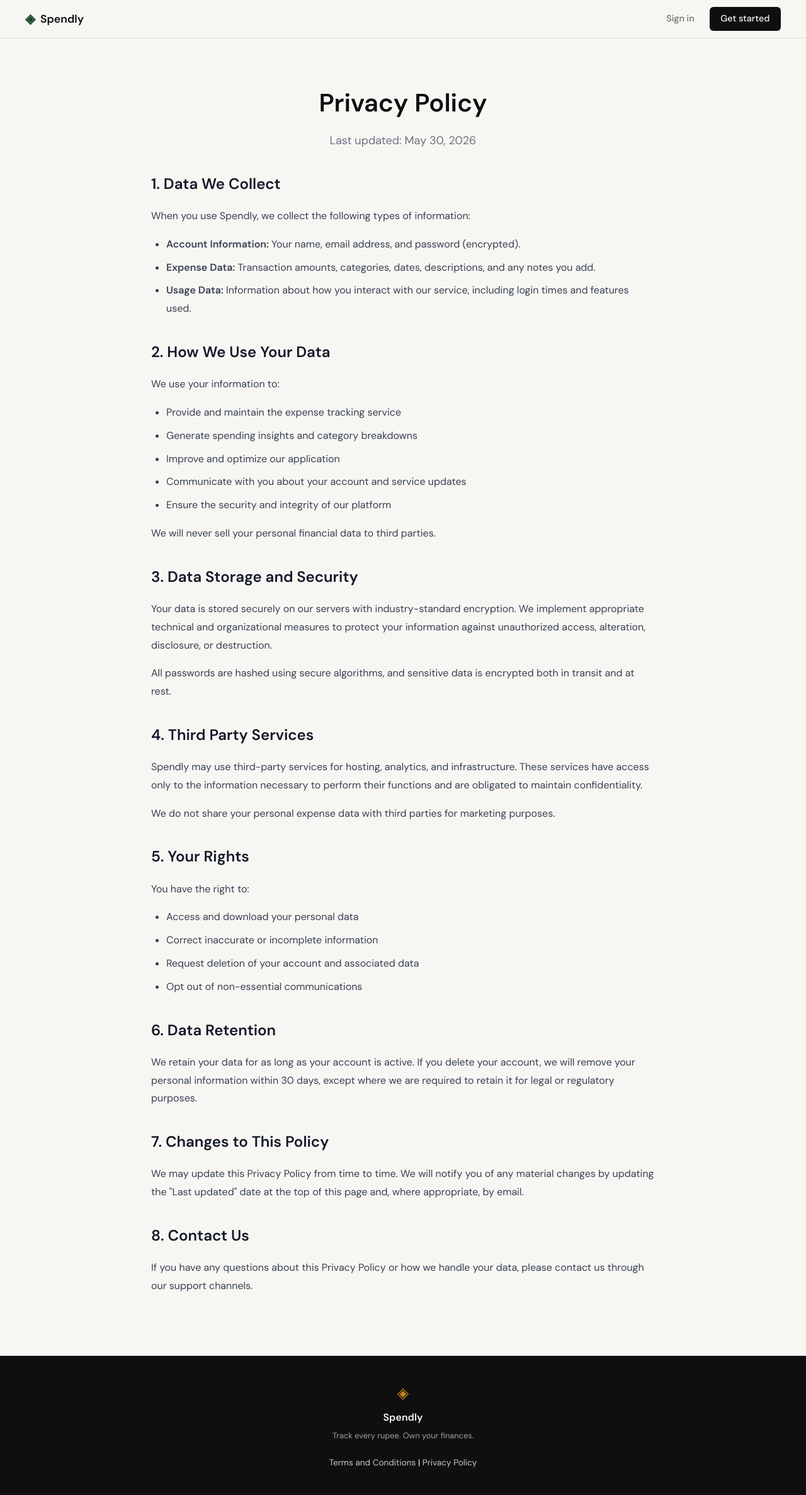
After one commit to Ayon-coder/spendly, a Flask app: page /privacy in a window 1280 px wide. The commit adds this page. Shown: the whole page at 63% size. Run offline with Flask 3, Linux system fonts and the light colour scheme.

Commit message:
See hoe it works and privacy upadated

```diff
--- a/app.py
+++ b/app.py
@@ -25,6 +25,11 @@ def login():
 @app.route("/terms")
 def terms():
     return render_template("terms.html")
+
+
+@app.route("/privacy")
+def privacy():
+    return render_template("privacy.html")
 
 
 # ------------------------------------------------------------------ #
--- a/static/css/style.css
+++ b/static/css/style.css
@@ -125,135 +125,195 @@ a { color: inherit; text-decoration: none; }
 
 .hero {
     padding: 5rem 2rem 4rem;
-    display: grid;
-    grid-template-columns: 1fr 1fr;
-    gap: 4rem;
+    display: flex;
+    flex-direction: column;
     align-items: center;
     max-width: var(--max-width);
     margin: 0 auto;
+    text-align: center;
 }
 
 .hero-badge {
-    display: inline-block;
-    background: var(--accent-light);
-    color: var(--accent);
-    font-size: 0.75rem;
-    font-weight: 600;
-    letter-spacing: 0.08em;
-    text-transform: uppercase;
-    padding: 0.35rem 0.85rem;
+    display: inline-flex;
+    align-items: center;
+    gap: 0.5rem;
+    background: #d1f4e0;
+    color: #1a472a;
+    font-size: 0.875rem;
+    font-weight: 500;
+    padding: 0.5rem 1.25rem;
     border-radius: 999px;
+    margin-bottom: 2rem;
+}
+
+.badge-dot {
+    width: 8px;
+    height: 8px;
+    background: #10b981;
+    border-radius: 50%;
+}
+
+.hero-title {
+    font-family: var(--font-body);
+    font-size: clamp(2.5rem, 5vw, 4rem);
+    line-height: 1.1;
+    font-weight: 700;
+    color: var(--ink);
     margin-bottom: 1.5rem;
 }
 
-.hero-title {
-    font-family: var(--font-display);
-    font-size: clamp(2.5rem, 5vw, 4rem);
-    line-height: 1.1;
-    letter-spacing: -0.02em;
-    color: var(--ink);
-    margin-bottom: 1.25rem;
-}
-
-.hero-title em {
-    font-style: italic;
-    color: var(--accent);
+.hero-title-accent {
+    color: #059669;
+    font-weight: 700;
 }
 
 .hero-subtitle {
-    font-size: 1.05rem;
-    color: var(--ink-muted);
-    line-height: 1.7;
-    max-width: 460px;
-    margin-bottom: 2rem;
+    font-size: 1.125rem;
+    color: #6b7280;
+    line-height: 1.6;
+    margin-bottom: 2.5rem;
 }
 
 .hero-actions {
     display: flex;
     gap: 1rem;
     align-items: center;
+    justify-content: center;
+    margin-bottom: 4rem;
+}
+
+.btn-secondary {
+    display: inline-block;
+    background: var(--ink);
+    color: var(--paper);
+    padding: 0.75rem 1.75rem;
+    border-radius: var(--radius-sm);
+    font-family: var(--font-body);
+    font-size: 0.95rem;
+    font-weight: 500;
+    cursor: pointer;
+    border: none;
+    transition: background 0.2s;
+    text-decoration: none;
+}
+
+.btn-secondary:hover {
+    background: var(--ink-soft);
 }
 
 /* ------------------------------------------------------------------ */
-/* Mock card (hero visual)                                             */
+/* Dashboard Mock (hero visual)                                        */
 /* ------------------------------------------------------------------ */
 
 .hero-visual {
+    width: 100%;
+    max-width: 1000px;
     display: flex;
     justify-content: center;
 }
 
-.mock-card {
-    background: var(--paper-card);
-    border: 1px solid var(--border);
-    border-radius: var(--radius-lg);
-    padding: 2rem;
+.dashboard-mock {
+    background: #f9fafb;
+    border: 1px solid #e5e7eb;
+    border-radius: 16px;
+    padding: 2.5rem;
     width: 100%;
-    max-width: 380px;
-    box-shadow: 0 8px 40px rgba(0,0,0,0.06);
+    box-shadow: 0 20px 60px rgba(0,0,0,0.08);
 }
 
-.mock-card-header {
+.dashboard-header {
     display: flex;
-    justify-content: space-between;
-    align-items: baseline;
-    margin-bottom: 1.75rem;
-    padding-bottom: 1.25rem;
-    border-bottom: 1px solid var(--border-soft);
+    gap: 0.5rem;
+    margin-bottom: 2rem;
 }
 
-.mock-label {
-    font-size: 0.8rem;
-    font-weight: 500;
-    color: var(--ink-muted);
-    text-transform: uppercase;
-    letter-spacing: 0.06em;
+.window-dot {
+    width: 12px;
+    height: 12px;
+    border-radius: 50%;
 }
 
-.mock-total {
-    font-family: var(--font-display);
-    font-size: 1.75rem;
+.dashboard-stats {
+    display: grid;
+    grid-template-columns: repeat(3, 1fr);
+    gap: 1.5rem;
+    margin-bottom: 2rem;
+}
+
+.stat-card {
+    background: white;
+    border: 1px solid #e5e7eb;
+    border-radius: 12px;
+    padding: 1.5rem;
+    display: flex;
+    flex-direction: column;
+    gap: 0.5rem;
+}
+
+.stat-label {
+    font-size: 0.875rem;
+    color: #9ca3af;
+    font-weight: 500;
+}
+
+.stat-value {
+    font-size: 2rem;
+    font-weight: 700;
     color: var(--ink);
 }
 
-.mock-bars { display: flex; flex-direction: column; gap: 1rem; }
-
-.mock-bar-row {
-    display: grid;
-    grid-template-columns: 80px 1fr 60px;
-    align-items: center;
-    gap: 0.75rem;
+.stat-change {
+    font-size: 0.875rem;
+    font-weight: 500;
 }
 
-.mock-cat {
-    font-size: 0.8rem;
-    font-weight: 500;
-    color: var(--ink-soft);
+.stat-change.positive {
+    color: #ef4444;
 }
 
-.mock-bar-track {
-    height: 6px;
-    background: var(--border-soft);
+.stat-change.success {
+    color: #10b981;
+}
+
+.stat-change.neutral {
+    color: #9ca3af;
+}
+
+.dashboard-bars {
+    background: white;
+    border: 1px solid #e5e7eb;
+    border-radius: 12px;
+    padding: 1.5rem;
+    display: flex;
+    flex-direction: column;
+    gap: 1.25rem;
+}
+
+.category-bar {
+    display: flex;
+    align-items: center;
+    gap: 1rem;
+}
+
+.category-name {
+    font-size: 0.95rem;
+    font-weight: 500;
+    color: #4b5563;
+    min-width: 60px;
+}
+
+.bar-track {
+    flex: 1;
+    height: 12px;
+    background: #e5e7eb;
     border-radius: 999px;
     overflow: hidden;
 }
 
-.mock-bar {
+.bar-fill {
     height: 100%;
-    background: var(--accent);
     border-radius: 999px;
     transition: width 0.6s ease;
-}
-
-.mock-bar-2 { background: var(--accent-2); }
-.mock-bar-3 { background: #5b7fa6; }
-.mock-bar-4 { background: #8b5e83; }
-
-.mock-amt {
-    font-size: 0.8rem;
-    font-weight: 500;
-    color: var(--ink-muted);
-    text-align: right;
 }
 
 /* ------------------------------------------------------------------ */
--- a/templates/base.html
+++ b/templates/base.html
@@ -35,7 +35,7 @@
             <span class="footer-name">Spendly</span>
             <p class="footer-copy">Track every rupee. Own your finances.</p>
             <div class="footer-links">
-                <a href="{{ url_for('terms') }}">Terms and Conditions</a> | <a href="#">Privacy Policy</a>
+                <a href="{{ url_for('terms') }}">Terms and Conditions</a> | <a href="{{ url_for('privacy') }}">Privacy Policy</a>
             </div>
         </div>
     </footer>
--- /dev/null
+++ b/templates/privacy.html
@@ -0,0 +1,92 @@
+{% extends "base.html" %}
+
+{% block title %}Privacy Policy — Spendly{% endblock %}
+
+{% block content %}
+
+<section class="hero">
+    <div class="hero-inner" style="max-width: 800px;">
+        <h1 class="hero-title" style="font-size: 2.5rem;">Privacy Policy</h1>
+        <p class="hero-subtitle" style="margin-bottom: 2rem;">Last updated: May 30, 2026</p>
+
+        <div style="text-align: left; line-height: 1.8; color: #374151;">
+
+            <h2 style="font-size: 1.5rem; margin-top: 2rem; margin-bottom: 1rem; color: #111827;">1. Data We Collect</h2>
+            <p style="margin-bottom: 1rem;">
+                When you use Spendly, we collect the following types of information:
+            </p>
+            <ul style="margin-bottom: 1rem; margin-left: 1.5rem;">
+                <li style="margin-bottom: 0.5rem;"><strong>Account Information:</strong> Your name, email address, and password (encrypted).</li>
+                <li style="margin-bottom: 0.5rem;"><strong>Expense Data:</strong> Transaction amounts, categories, dates, descriptions, and any notes you add.</li>
+                <li style="margin-bottom: 0.5rem;"><strong>Usage Data:</strong> Information about how you interact with our service, including login times and features used.</li>
+            </ul>
+
+            <h2 style="font-size: 1.5rem; margin-top: 2rem; margin-bottom: 1rem; color: #111827;">2. How We Use Your Data</h2>
+            <p style="margin-bottom: 1rem;">
+                We use your information to:
+            </p>
+            <ul style="margin-bottom: 1rem; margin-left: 1.5rem;">
+                <li style="margin-bottom: 0.5rem;">Provide and maintain the expense tracking service</li>
+                <li style="margin-bottom: 0.5rem;">Generate spending insights and category breakdowns</li>
+                <li style="margin-bottom: 0.5rem;">Improve and optimize our application</li>
+                <li style="margin-bottom: 0.5rem;">Communicate with you about your account and service updates</li>
+                <li style="margin-bottom: 0.5rem;">Ensure the security and integrity of our platform</li>
+            </ul>
+            <p style="margin-bottom: 1rem;">
+                We will never sell your personal financial data to third parties.
+            </p>
+
+            <h2 style="font-size: 1.5rem; margin-top: 2rem; margin-bottom: 1rem; color: #111827;">3. Data Storage and Security</h2>
+            <p style="margin-bottom: 1rem;">
+                Your data is stored securely on our servers with industry-standard encryption. We implement appropriate
+                technical and organizational measures to protect your information against unauthorized access, alteration,
+                disclosure, or destruction.
+            </p>
+            <p style="margin-bottom: 1rem;">
+                All passwords are hashed using secure algorithms, and sensitive data is encrypted both in transit and at rest.
+            </p>
+
+            <h2 style="font-size: 1.5rem; margin-top: 2rem; margin-bottom: 1rem; color: #111827;">4. Third Party Services</h2>
+            <p style="margin-bottom: 1rem;">
+                Spendly may use third-party services for hosting, analytics, and infrastructure. These services have access
+                only to the information necessary to perform their functions and are obligated to maintain confidentiality.
+            </p>
+            <p style="margin-bottom: 1rem;">
+                We do not share your personal expense data with third parties for marketing purposes.
+            </p>
+
+            <h2 style="font-size: 1.5rem; margin-top: 2rem; margin-bottom: 1rem; color: #111827;">5. Your Rights</h2>
+            <p style="margin-bottom: 1rem;">
+                You have the right to:
+            </p>
+            <ul style="margin-bottom: 1rem; margin-left: 1.5rem;">
+                <li style="margin-bottom: 0.5rem;">Access and download your personal data</li>
+                <li style="margin-bottom: 0.5rem;">Correct inaccurate or incomplete information</li>
+                <li style="margin-bottom: 0.5rem;">Request deletion of your account and associated data</li>
+                <li style="margin-bottom: 0.5rem;">Opt out of non-essential communications</li>
+            </ul>
+
+            <h2 style="font-size: 1.5rem; margin-top: 2rem; margin-bottom: 1rem; color: #111827;">6. Data Retention</h2>
+            <p style="margin-bottom: 1rem;">
+                We retain your data for as long as your account is active. If you delete your account, we will remove
+                your personal information within 30 days, except where we are required to retain it for legal or
+                regulatory purposes.
+            </p>
+
+            <h2 style="font-size: 1.5rem; margin-top: 2rem; margin-bottom: 1rem; color: #111827;">7. Changes to This Policy</h2>
+            <p style="margin-bottom: 1rem;">
+                We may update this Privacy Policy from time to time. We will notify you of any material changes by
+                updating the "Last updated" date at the top of this page and, where appropriate, by email.
+            </p>
+
+            <h2 style="font-size: 1.5rem; margin-top: 2rem; margin-bottom: 1rem; color: #111827;">8. Contact Us</h2>
+            <p style="margin-bottom: 2rem;">
+                If you have any questions about this Privacy Policy or how we handle your data, please contact us
+                through our support channels.
+            </p>
+
+        </div>
+    </div>
+</section>
+
+{% endblock %}
```
Also changed, not shown: other parts of static/css/style.css (+92 -6 lines), templates/landing.html (+92 -35 lines).
